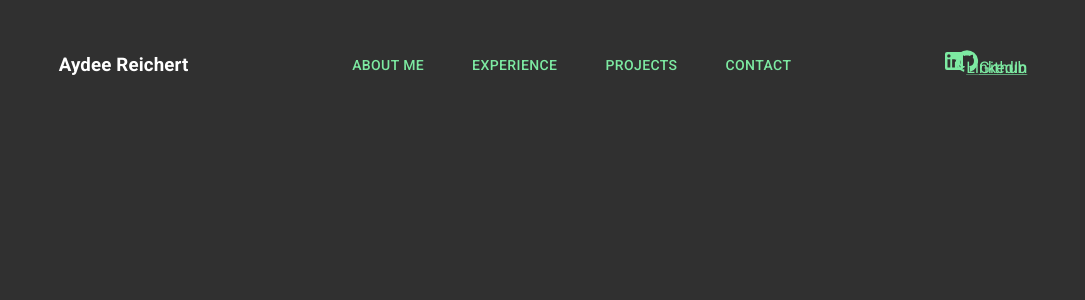
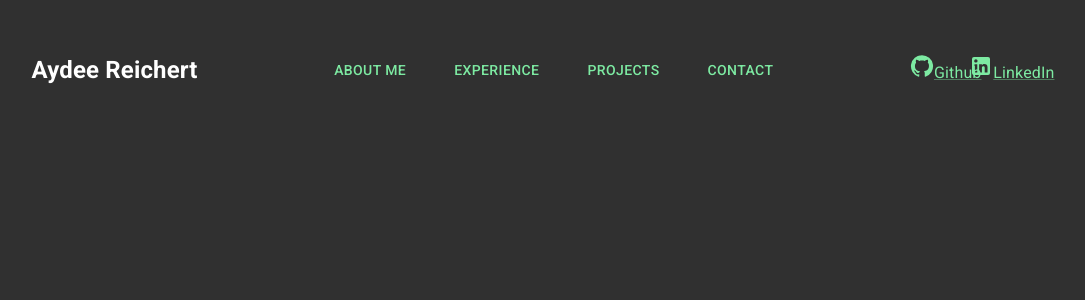
Before and after one commit to ReichertA2/Portfolio, a React (Create React App) app: page / in a window 1280 px wide. Shown: the top 300 px of the page, without its empty margins (97-1182 px from the left). Built offline with nearby package versions, Linux system fonts and the light colour scheme.

Commit message:
fixed navbar spacing

```diff
--- a/src/components/NavBar.js
+++ b/src/components/NavBar.js
@@ -71,10 +71,11 @@ function SwipeableEdgeDrawer(props) {
           alignItems: "center",
           // padding: "10px",
           justifyContent: "space-evenly",
+          flexFlow: "row wrap",
           // marginRight: "200px",
         }}
       >
-        <h3 sx={{marginRight: "100px"}}>Aydee Reichert</h3>
+        <h2 sx={{justifyContent: "left"}}>Aydee Reichert</h2>
         <div sx={{}}>
           <Button sx={{ marginRight: "2rem" }} onClick={toggleDrawer(true)}>
             About Me
@@ -87,7 +88,7 @@ function SwipeableEdgeDrawer(props) {
           </Button>
           <Button onClick={toggleDrawer(true)}>Contact</Button>
         </div>
-        <Link sx={{marginRight:"-15rem"}} href="https://github.com/ReichertA2">
+        <Link sx={{marginRight:"-11%"}} href="https://github.com/ReichertA2">
           <GitHubIcon />
           Github
         </Link>
```
